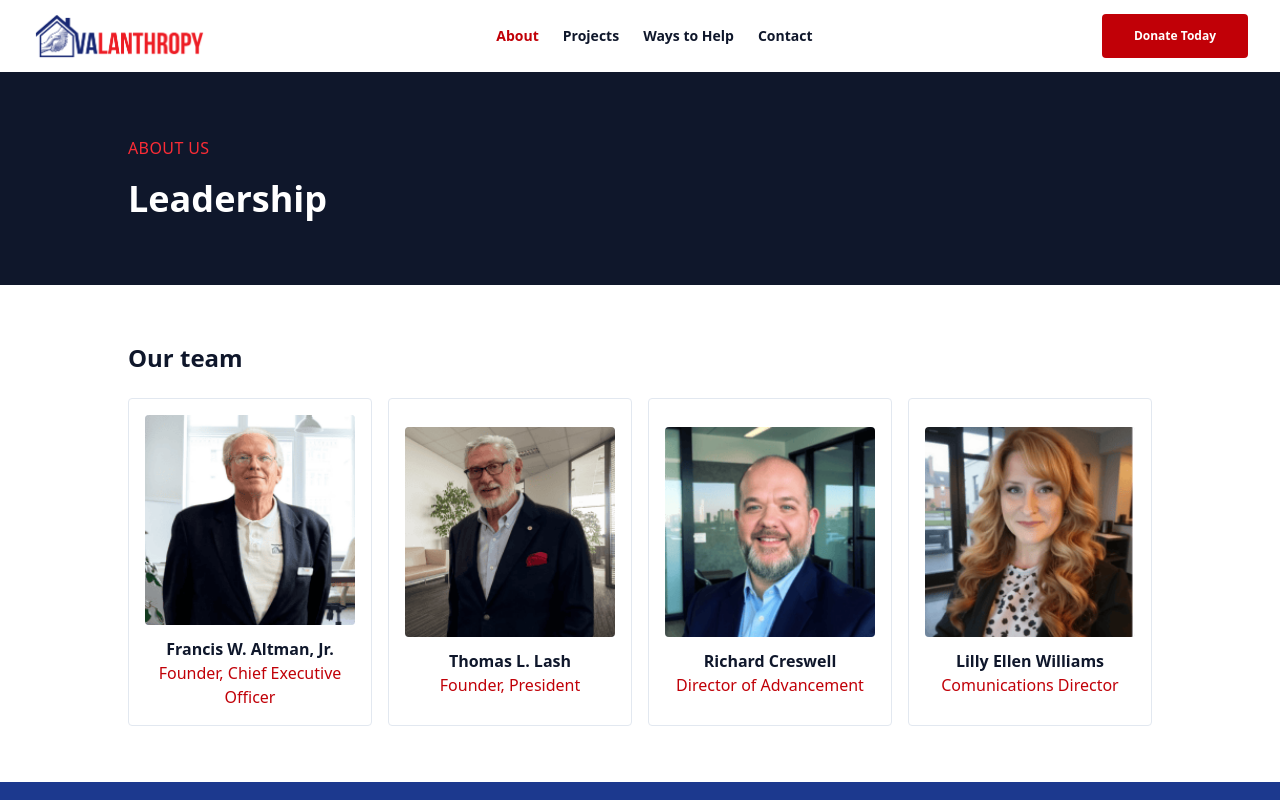
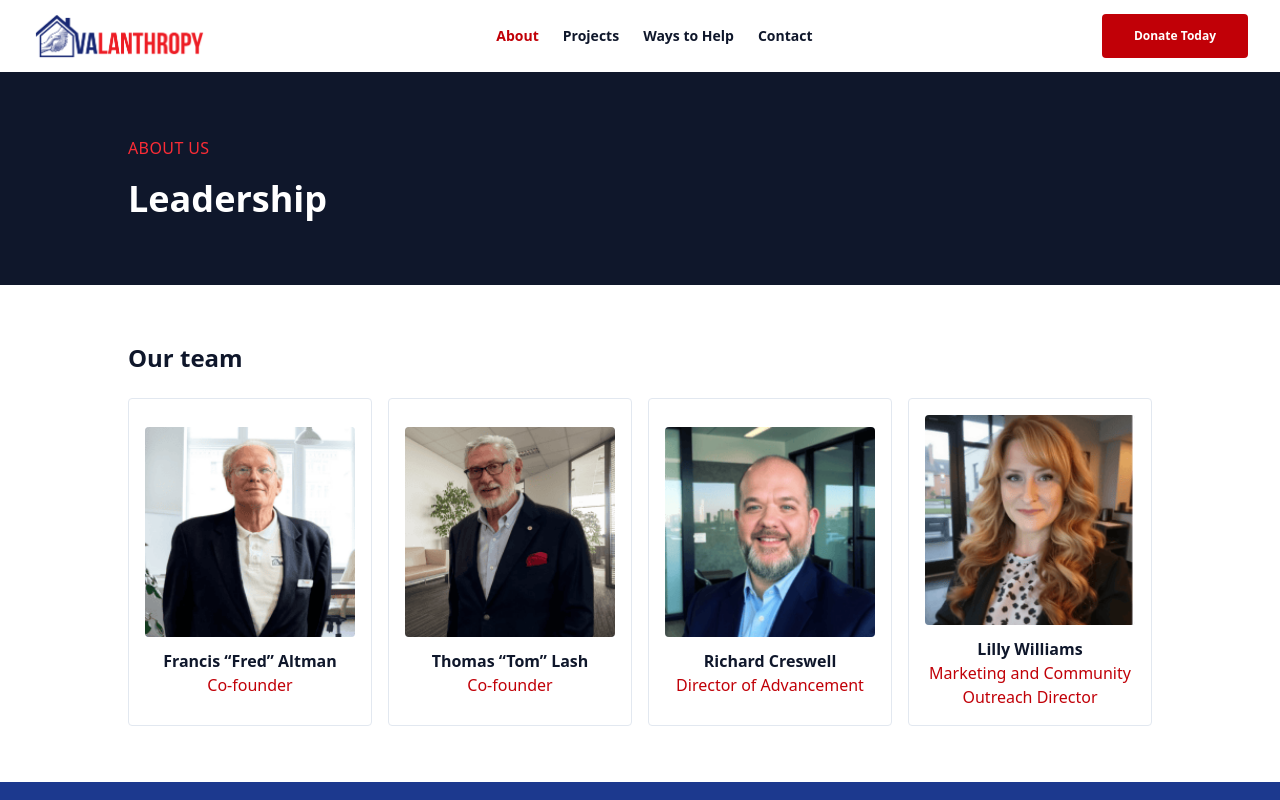
Before and after one commit to ktp-usc/valanthropy, a Next.js app: page /about-leadership in a window 1280 px wide. Shown: the top 800 px of the page. Built offline with nearby package versions, Linux system fonts and the light colour scheme.

Commit message:
Update leadership biographies

```diff
--- a/app/about-leadership/page.tsx
+++ b/app/about-leadership/page.tsx
@@ -61,10 +61,30 @@ const DIALOG_CLOSE =
   "min-h-11 w-full cursor-pointer rounded bg-red-700 px-4 py-3 text-sm font-semibold text-white transition hover:bg-red-800 focus-visible:outline-2 focus-visible:outline-offset-2 focus-visible:outline-red-700";
 
 const leaders: Person[] = [
-  { name: "Francis W. Altman, Jr.", title: "Founder, Chief Executive Officer", image: "/about-leadership/francis-w-altman-valanthropy.png", bio: PLACEHOLDER_BIO },
-  { name: "Thomas L. Lash", title: "Founder, President", image: "/about-leadership/thomas-lash-valanthropy.png", bio: PLACEHOLDER_BIO },
-  { name: "Richard Creswell", title: "Director of Advancement", image: "/about-leadership/richard-caswell-valanthropy.png", bio: PLACEHOLDER_BIO },
-  { name: "Lilly Ellen Williams", title: "Comunications Director", image: "/about-leadership/lilly-ellen-williams-valanthropy.png", bio: PLACEHOLDER_BIO },
+  {
+    name: "Francis “Fred” Altman",
+    title: "Co-founder",
+    image: "/about-leadership/francis-w-altman-valanthropy.png",
+    bio: "Francis “Fred” Altman is a co-founder of VAlanthropy, a South Carolina nonprofit dedicated to developing permanent, affordable housing for veterans experiencing housing instability. His commitment begins with a belief that those who have served deserve a secure home and the opportunity to live with dignity and independence.\n\nFred helps guide the organization’s mission, development, and strategic partnerships, with a focus on housing solutions that meet veterans’ long-term needs. He is helping advance Hidden Wounds Village Alpha, VAlanthropy’s inaugural development in Sumter, South Carolina, planned to provide 12 permanent homes with access to supportive services through community partners.\n\nLooking beyond the first development, Fred envisions a sustainable model that other South Carolina communities can adopt. His work reflects a lasting dedication to honoring military service through practical action and helping veterans build stable futures.",
+  },
+  {
+    name: "Thomas “Tom” Lash",
+    title: "Co-founder",
+    image: "/about-leadership/thomas-lash-valanthropy.png",
+    bio: "Thomas “Tom” Lash is a co-founder of VAlanthropy, where he helps build the community relationships that support permanent, affordable housing for veterans. He believes that honoring military service includes a lasting commitment to veterans’ well-being and their sense of belonging after service.\n\nTom engages community leaders, businesses, and nonprofit partners to connect VAlanthropy’s mission with people and resources that can help bring it to life. He is actively involved in advancing Hidden Wounds Village Alpha, the organization’s planned 12-home veteran housing community in Sumter, South Carolina.\n\nFor Tom, a secure home is a foundation for independence and meaningful connections. Through advocacy and continued community engagement, he works to strengthen the partnerships that make sustainable housing possible. His dedication centers on bringing people together around a shared responsibility to help veterans find lasting stability and a supportive community.",
+  },
+  {
+    name: "Richard Creswell",
+    title: "Director of Advancement",
+    image: "/about-leadership/richard-caswell-valanthropy.png",
+    bio: "Richard Creswell serves as Director of Advancement for VAlanthropy, leading its funding strategy and advancement efforts. With more than two decades of experience strengthening nonprofit organizations, he brings expertise in donor development, board engagement, strategic planning, and sustainable funding.\n\nRichard helps organizations build lasting donor relationships and connect their missions with partners who share their goals. At VAlanthropy, he applies that experience to advancing Hidden Wounds Village Alpha and developing support for permanent, affordable veteran housing. His approach brings nonprofit and business communities together around partnerships that serve the mission and create shared value.\n\nRichard’s commitment to service also shapes his life with his wife and their four children. Grounded in their Christian faith, they seek to live with intention, humility, and grace. He brings those values to his work, helping strengthen the relationships and resources that support VAlanthropy’s long-term mission.",
+  },
+  {
+    name: "Lilly Williams",
+    title: "Marketing and Community Outreach Director",
+    image: "/about-leadership/lilly-ellen-williams-valanthropy.png",
+    bio: "Lilly Williams serves as Marketing and Community Outreach Director for VAlanthropy, bringing more than 15 years of experience in graphic design, branding, marketing, and business communications. As the founder of Lilly Ellen LLC, a creative design and print studio, she helps organizations communicate clearly and connect with their communities.\n\nHer dedication to veterans is personal. As the wife of a retired United States Air Force service member who served more than 20 years, including multiple deployments, Lilly understands the sacrifices military service asks of veterans and their families.\n\nAt VAlanthropy, she leads marketing, outreach, and digital engagement while supporting fundraising campaigns and sponsorship materials. Her work helps donors, businesses, and community partners understand the mission and find ways to contribute. Through Hidden Wounds Village Alpha, Lilly is committed to helping veterans gain permanent housing and feel valued long after their service ends.",
+  },
 ];
 
 const directors: Person[] = [
@@ -102,7 +122,13 @@ function BioDialog({ person, children }: { person: Person; children: React.React
             <Dialog.Description className={DIALOG_DESCRIPTION}>
               {person.title}
             </Dialog.Description>
-            <p className={DIALOG_BIO}>{person.bio}</p>
+            <div className={DIALOG_BIO}>
+              {person.bio.split("\n\n").map((paragraph, index) => (
+                <p key={index} className={index > 0 ? "mt-3" : undefined}>
+                  {paragraph}
+                </p>
+              ))}
+            </div>
           </div>
           <div className="shrink-0 border-t border-slate-200 px-5 py-3 sm:px-6">
             <Dialog.Close className={DIALOG_CLOSE}>Close</Dialog.Close>
```
